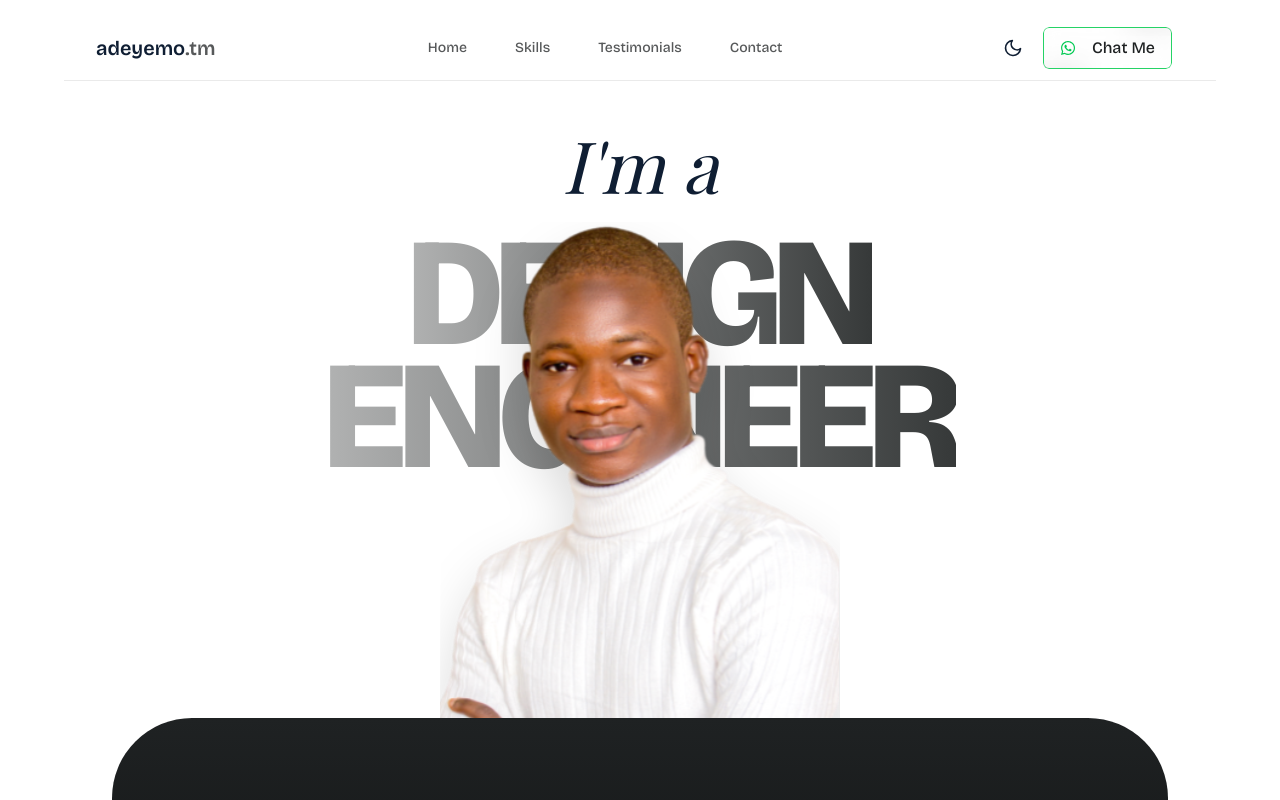
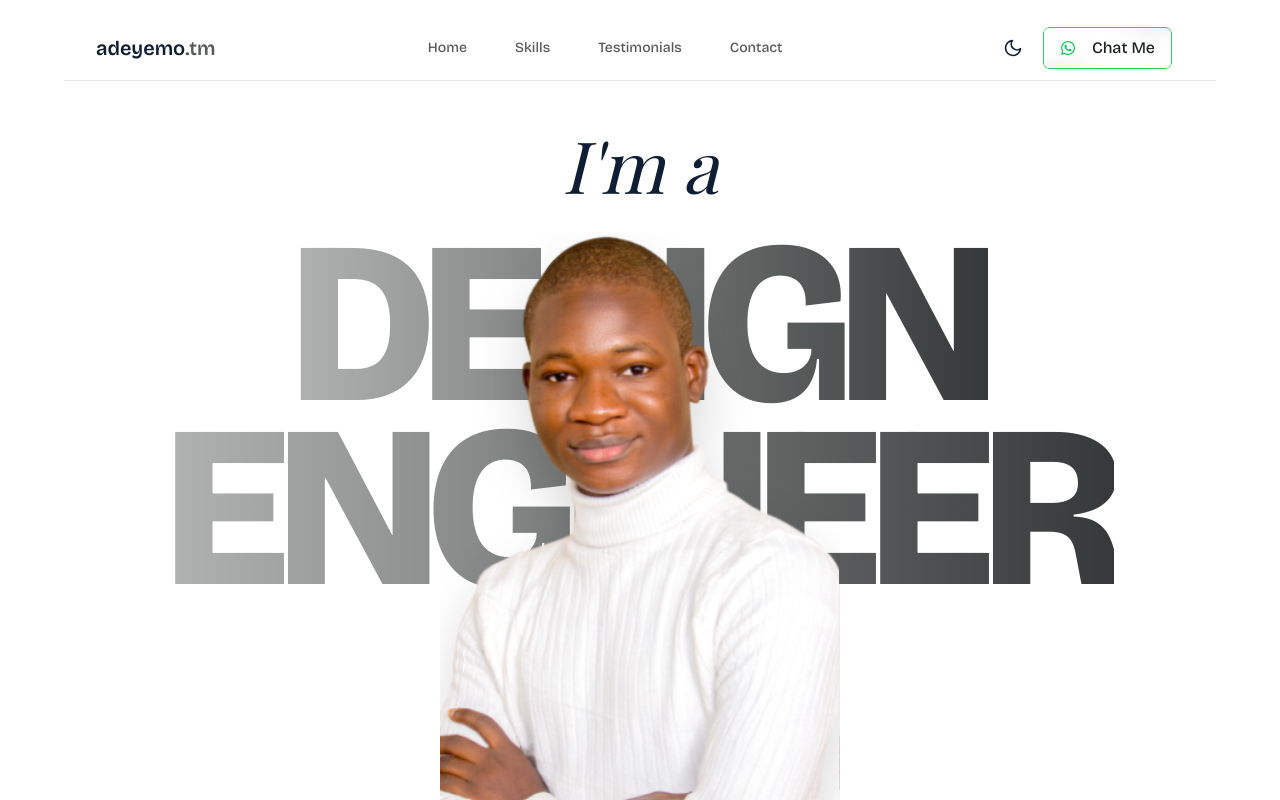
Before and after one commit to adeyemo-taiwo-m/atm, a Next.js app: page / in a window 1280 px wide. Shown: the top 800 px of the page. Built offline with nearby package versions, Linux system fonts and the light colour scheme; a web font is replaced by a local one.

Commit message:
amend size of hero text

```diff
--- a/src/sections/Hero/Hero.jsx
+++ b/src/sections/Hero/Hero.jsx
@@ -40,7 +40,7 @@ export default function Hero() {
           initial={{ opacity: 0, scale: 0.9 }}
           animate={{ opacity: 1, scale: 1 }}
           transition={{ duration: 0.8, delay: 0.4 }}
-          className="relative z-0 text-[14vw] tab:text-[12vw] leading-[0.8] font-black tracking-tighter flex flex-col items-center"
+          className="relative z-0 text-[14vw] tab:text-[18vw] leading-[0.8] font-black tracking-tighter flex flex-col items-center"
         >
           <span
             className="gradient-text"
```
